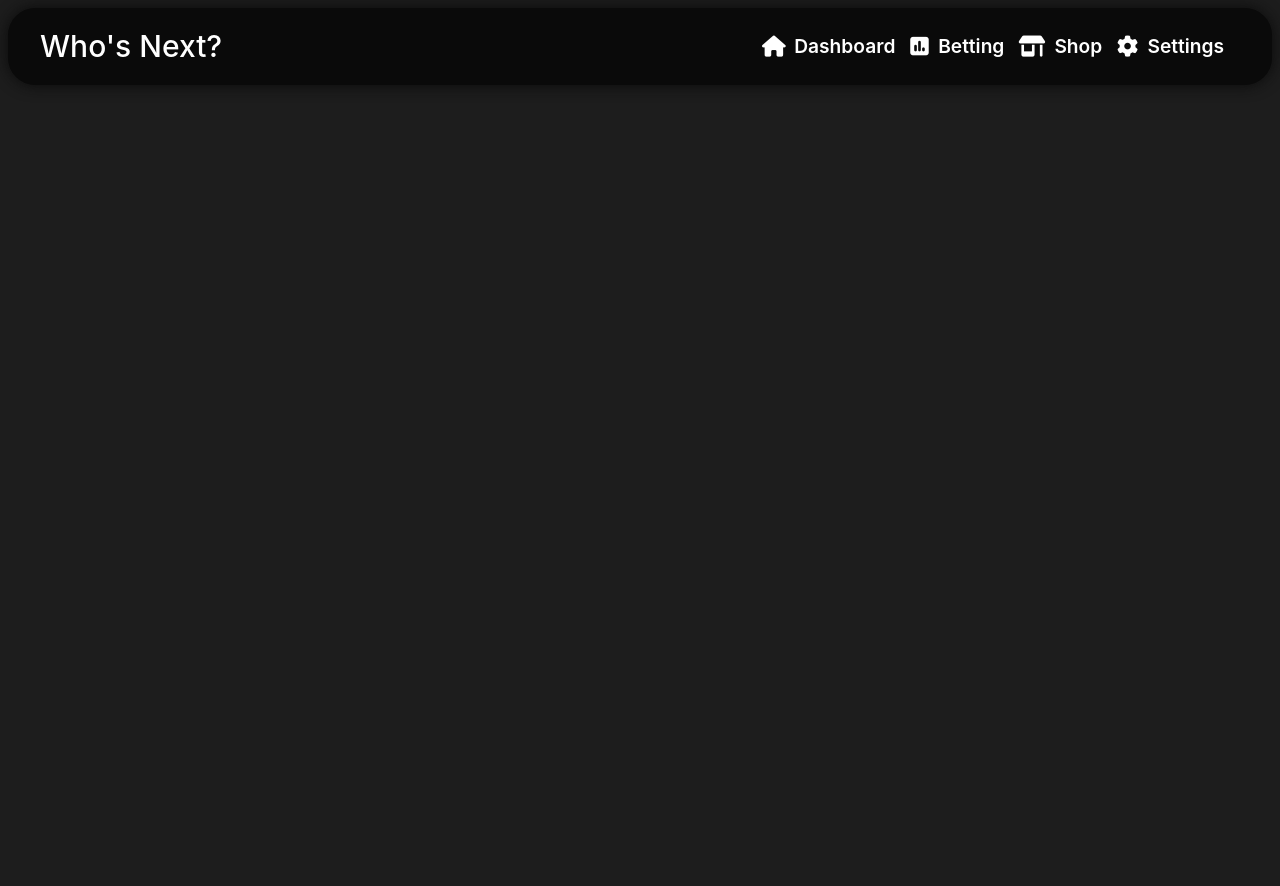
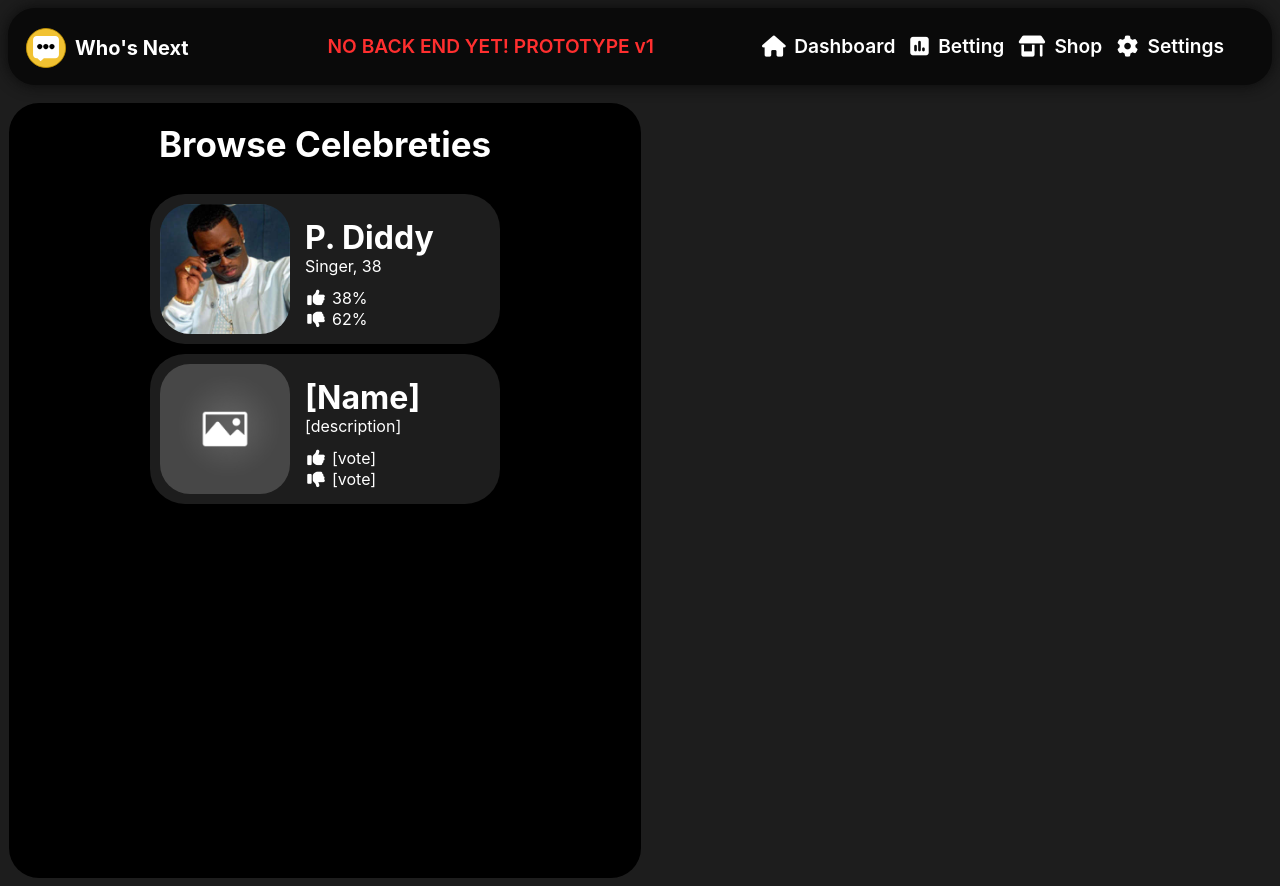
Before and after one commit to cobblesteve01/whos-next, a plain HTML site: page index.html in a window 1280 px wide. Before the commit the page ends 800 px from the top, so only its background shows below. Drawn offline with Linux system fonts and the light colour scheme; a web font is replaced by a local one.

Commit message:
Prototype v1

```diff
--- a/assets/css/style.css
+++ b/assets/css/style.css
@@ -1,5 +1,10 @@
 body {
   background-color: #1d1d1d;
+  font-family: Inter;
+}
+
+* {
+  font-family: Inter;
 }
 
 nav {
@@ -19,7 +24,10 @@ nav {
    --main-color: var(#32b5ff);
 }
 
-  @import url('https://fonts.googleapis.com/css2?family=Inter:ital,opsz,wght@0,14..32,100..900;1,14..32,100..900&display=swap');
+@font-face {
+  font-family: Inter;
+  src: url('/assets/fonts/inter.ttf');
+}
 
 nav ul {
   list-style: none;
@@ -40,10 +48,19 @@ nav {
 }
 
   li.title {
-    font-size: 30px;
+  font-size: 20px;
   float: left;
-    margin-top: 4px;
+  margin-top: 12px;
   color: white;
+  font-weight: bold;
+}
+
+  li img {
+  display: block;
+  height: 50px;
+  margin-top: -13px;
+  margin-right: -15px;
+  margin-left: -22px;
 }
 
   nav a {
@@ -98,11 +115,59 @@ nav {
   padding: none;
 }
 
-  .logo {
-    height: 300px;
-    margin-right: -30px;
+.browse {
+  height: 775px;
+  width: 50%;
+  border-radius: 30px;
+  background-color: black;
+  align-self: left;
+  margin-left: 1px;
+  margin-top: -25px;
 }
 
-  .lesspadding:hover {
-    padding-right: 2px;
+h1.title {
+  color: white;
+  font-weight: bold;
+  font-size: 35px;
+  text-align: center;
+  padding-top: 20px;
 }
+
+.wrapifier {
+  display: flex;
+  justify-content: center;
+  flex-wrap: wrap;
+}
+
+.cc {
+  width: 350px;
+  height: 150px;
+  border-radius: 35px;
+  color: white;
+  background-color: #1d1d1d;
+  margin: 5px;
+}
+
+.cc-title {
+  font-size: 25px;
+  font-weight: bold;
+  color: white;
+}
+
+.cc-desc {
+  font-size: 15px;
+  color: white;
+  margin-left: 140px;
+}
+
+.cc-pfp {
+  border-radius: 30px;
+  width: 130px;
+  height: 130px;
+  margin: 10px;
+}
+
+.vflex {
+  display: flex;
+  flex-direction: column;
+}
--- a/index.html
+++ b/index.html
@@ -2,23 +2,70 @@
 <html lang="en">
 <head>
     <meta charset="UTF-8">
-    <title>Who's Next? · The Best Pedophile Betting Website in 2024</title>
-    <link rel="stylesheet" href="assets/css/style.css">
-    <link rel="stylesheet" href="assets/css/navbar.css">
-    <link rel="stylesheet" href="assets/fontawesome/css/all.css">
-    <link rel="shortcut icon" href="assets/images/whos-next-logo.svg" type="image/x-icon">
-    <script src="assets/js/app.js" defer></script>
+    <title>Who's Next? - Dashboard</title>
+    <link rel="stylesheet" href="/assets/css/style.css">
+    <link rel="stylesheet" href="/assets/css/navbar.css">
+    <link rel="stylesheet" href="/assets/fontawesome/css/all.css">
+    <link rel="shortcut icon" href="/assets/images/whos-next-logo.svg" type="image/x-icon">
+    <script src="/assets/js/app.js" defer></script>
+    <script type="module" src="/assets/js/profile.js"></script>
 </head>
 <body>
 
 <nav>
-    <li class="logo"><img src="assets/images/whos-next-logo.svg" alt="whos-next-logo"></li>
-    <li class="title">Who's Next?</li>
-    <li><a href="settings"><i class="fa-solid fa-gear"></i>Settings</a></li>
-    <li><a href="settings"><i class="fa-solid fa-shop"></i>Shop</a></li>
-    <li><a href="betting"><i class="fa-solid fa-square-poll-vertical"></i>Betting</a></li>
-    <li><a href="dashboard"><i class="fa-solid fa-house"></i>Dashboard</a></li>
+    <ul>
+        <li class="title"><img src="/assets/images/whos-next-logo.svg" alt=""></li>
+        <li class="title">Who's Next</li>
+        <li><a href="/profile"><i class="fa-solid fa-gear"></i>Settings</a></li>
+        <li><a href="/shop"><i class="fa-solid fa-shop"></i>Shop</a></li>
+        <li><a href="/betting"><i class="fa-solid fa-square-poll-vertical"></i>Betting</a></li>
+        <li><a href="/index"><i class="fa-solid fa-house"></i>Dashboard</a></li>
+        <li>&nbsp;&nbsp;&nbsp;&nbsp;&nbsp;&nbsp;&nbsp;&nbsp;&nbsp;&nbsp;&nbsp;&nbsp;&nbsp;&nbsp;&nbsp;</li>
+        <li><a style="color: rgb(255, 47, 47); font-weight: 600;">NO BACK END YET! PROTOTYPE v1</a></li>
+    </ul>
 </nav>
+
+<br>
+
+<div class="browse">
+    <h1 class="title">Browse Celebreties</h1>
+
+    <div class="wrapifier">
+
+        <div class="cc">
+            <div class="container">
+                <img src="/assets/images/celeb/diddy.jpg" alt="P Diddy" class="cc-pfp">
+                <h1 style="margin-left: 155px; margin-top: -130px;">P. Diddy</h1>
+                <p style="margin-left: 155px; margin-top: -22px;">Singer, 38</p>
+                <div class="container" style="margin-top: -5px;">
+                    <i class="fa-solid fa-thumbs-up" style="margin-left: 158px;"></i>
+                    <p style="margin-left: 182px; margin-top: -19.8px;">38%</p>
+                </div>
+                <div class="container" style="margin-top: -15px;">
+                    <i class="fa-solid fa-thumbs-down" style="margin-left: 158px;"></i>
+                    <p style="margin-left: 182px; margin-top: -19.8px;">62%</p>
+                </div>
+            </div>
+        </div>
+
+        <div class="cc">
+            <div class="container">
+                <img src="/assets/images/celeb/ph.png" alt="P Diddy" class="cc-pfp">
+                <h1 style="margin-left: 155px; margin-top: -130px;">[Name]</h1>
+                <p style="margin-left: 155px; margin-top: -22px;">[description]</p>
+                <div class="container" style="margin-top: -5px;">
+                    <i class="fa-solid fa-thumbs-up" style="margin-left: 158px;"></i>
+                    <p style="margin-left: 182px; margin-top: -19.8px;">[vote]</p>
+                </div>
+                <div class="container" style="margin-top: -15px;">
+                    <i class="fa-solid fa-thumbs-down" style="margin-left: 158px;"></i>
+                    <p style="margin-left: 182px; margin-top: -19.8px;">[vote]</p>
+                </div>
+            </div>
+        </div>
+
+    </div>
+</div>
 
 </body>
 </html>
```
Also changed, not shown: assets/images/celeb/diddy.jpg (added), assets/images/celeb/ph.png (added), assets/js/profile.js (added), betting.html (added), profile.html (added), shop.html (added). Lines whose indentation alone changed are shown as unchanged.
